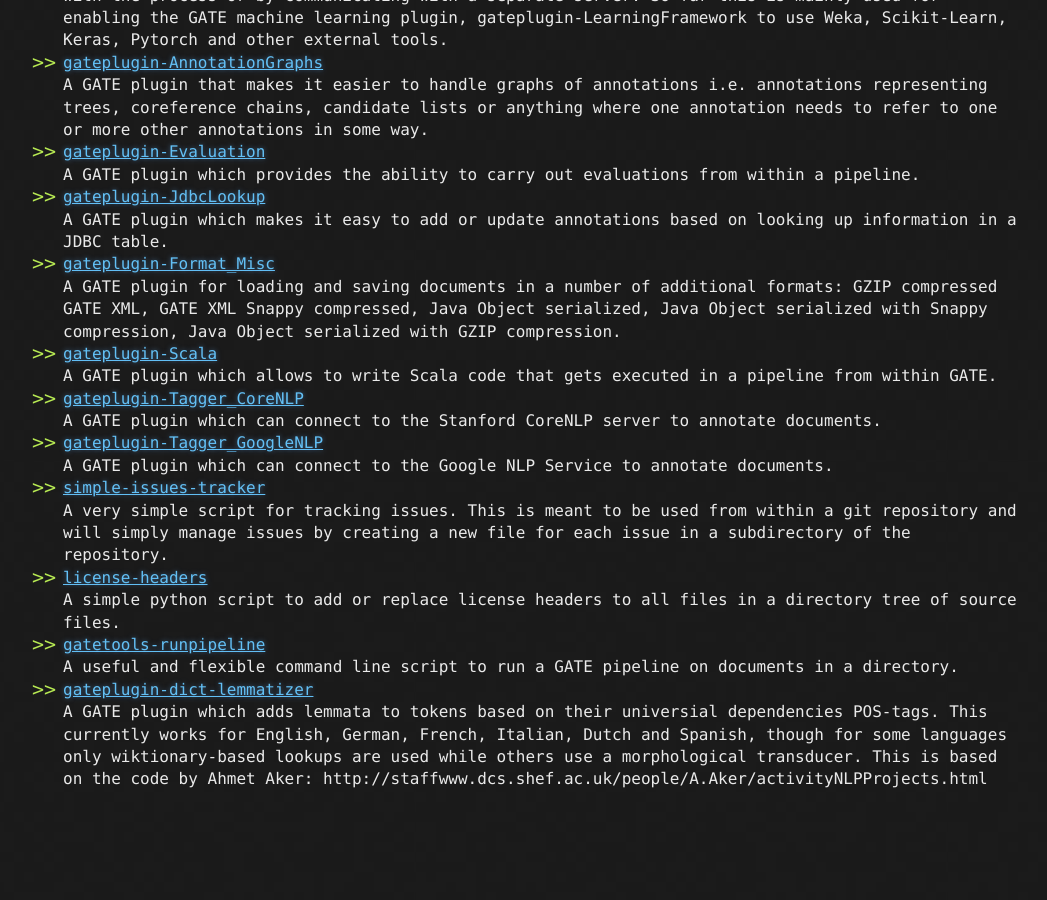
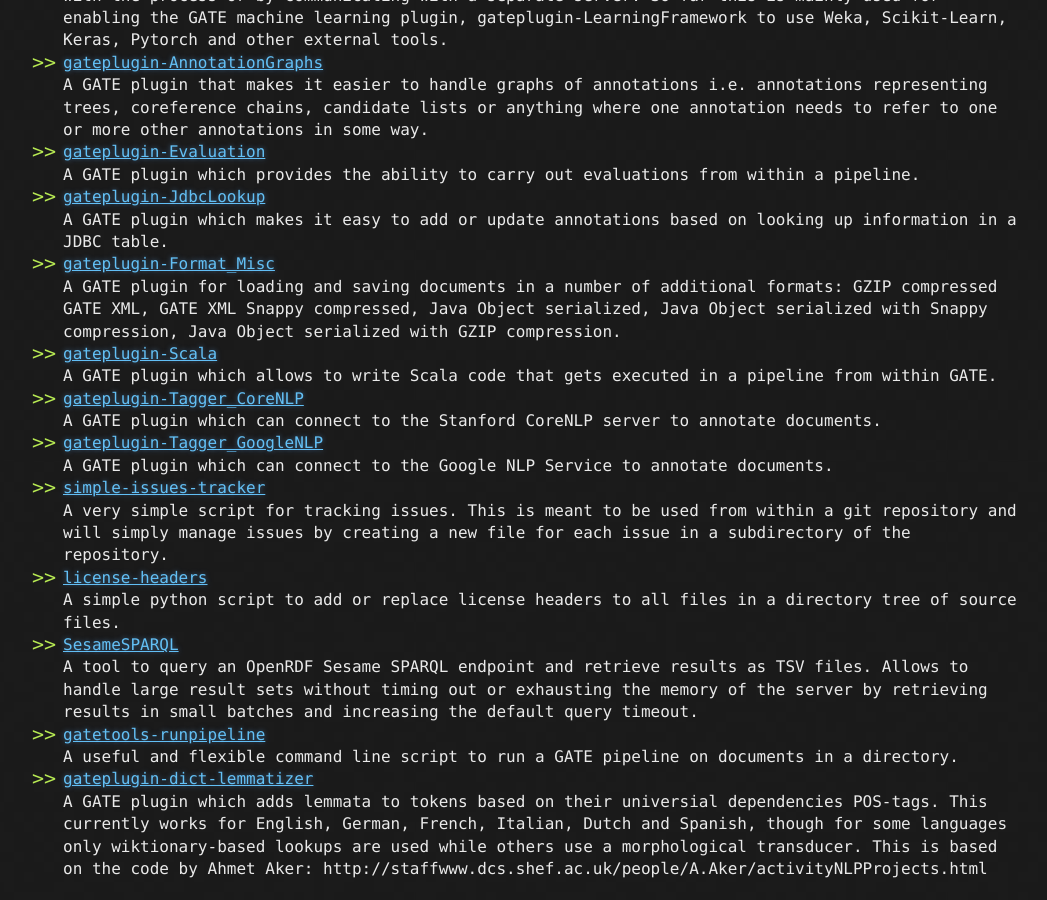
Before and after one commit to johann-petrak/johann-petrak.github.com, a Jekyll site: the page built from index.md, in a window 1280 px wide and 900 px high, scrolled down 3263 px. Shown: the whole window, without its empty margins (117-1164 px from the left). Built offline with Jekyll 4.4.1, drawn with Linux system fonts in a browser that asks for light colours; before the commit the page ends 4074 px from its top, so only the background shows below that.

Commit message:
Add SesameSPARQL

```diff
--- a/index.md
+++ b/index.md
@@ -157,6 +157,10 @@
   A very simple script for tracking issues. This is meant to be used from within a git repository and will simply manage issues by creating a new file for each issue in a subdirectory of the repository.
 * [license-headers](https://github.com/johann-petrak/license-headers)<br/>
   A simple python script to add or replace license headers to all files in a directory tree of source files.
+* [SesameSPARQL](https://github.com/GateNLP/SesameSPARQL)<br/>
+  A tool to query an OpenRDF Sesame SPARQL endpoint and retrieve results as TSV files. Allows to handle large result sets
+  without timing out or exhausting the memory of the server by retrieving results in small batches and increasing the
+  default query timeout.
 * [gatetools-runpipeline](https://github.com/johann-petrak/gatetool-runpipeline)<br/>
   A useful and flexible command line script to run a GATE pipeline on documents in a directory.
 * [gateplugin-dict-lemmatizer](https://github.com/GateNLP/gateplugin-dict-lemmatizer)<br/>
```
